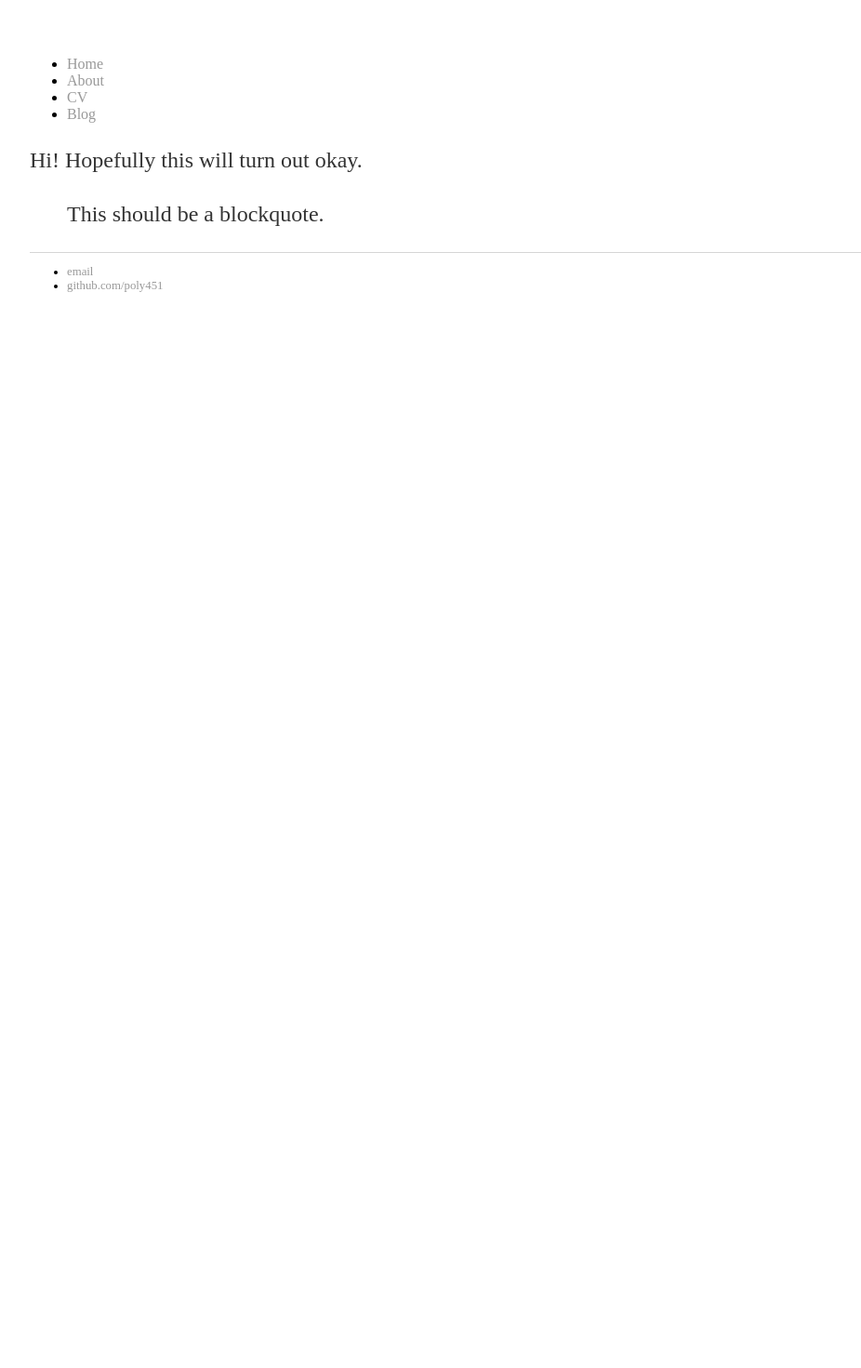
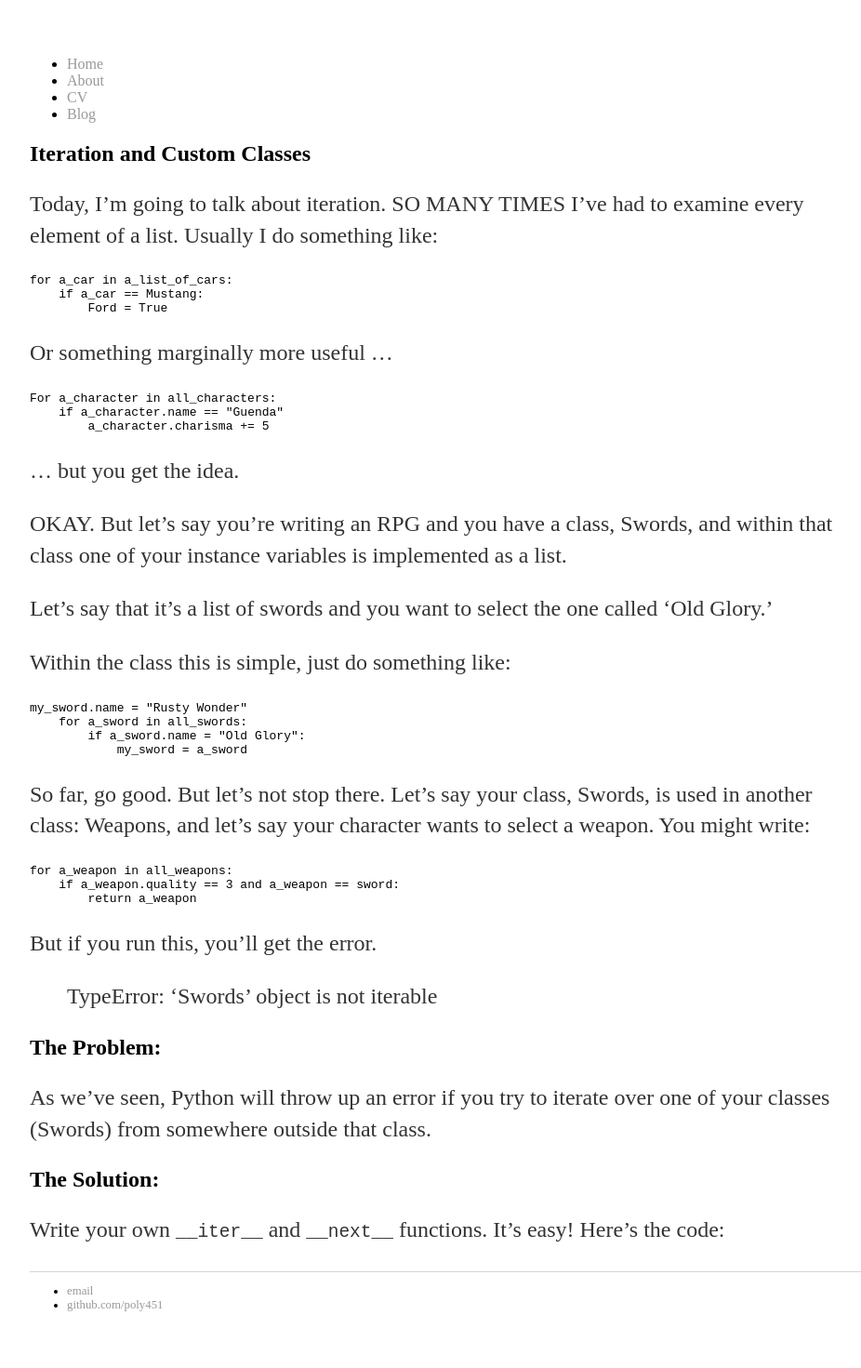
Before and after one commit to poly451/poly451.github.io, a Jekyll site: the page built from _posts/2019-04-28-this-is-an-experiment.md, in a window 1280 px wide. Shown: the whole page at 93% size, without its empty margins (160-1086 px from the left). Built offline with Jekyll 4.4.1, drawn with Linux system fonts in a browser that asks for light colours; before the commit the page ends 900 px from its top, so only the background shows below that.

Commit message:
Update 2019-04-28-this-is-an-experiment.md

````diff
--- a/_posts/2019-04-28-this-is-an-experiment.md
+++ b/_posts/2019-04-28-this-is-an-experiment.md
@@ -3,6 +3,53 @@ layout: exp01
 title: "Experimenting with css sheets"
 date: 2019-04-26
 ---
-Hi!
-Hopefully this will turn out okay.
-> This should be a blockquote.
+## Iteration and Custom Classes
+Today, I'm going to talk about iteration.
+SO MANY TIMES I've had to examine every element of a list. Usually I do something like:
+
+```python
+for a_car in a_list_of_cars:
+    if a_car == Mustang:
+        Ford = True
+```
+
+Or something marginally more useful ...
+
+```python
+For a_character in all_characters:
+    if a_character.name == "Guenda"
+        a_character.charisma += 5
+```
+
+... but you get the idea.
+
+OKAY. But let's say you're writing an RPG and you have a class, Swords, and within that class one of your instance variables is implemented as a list.
+
+Let's say that it's a list of swords and you want to select the one called 'Old Glory.'
+
+Within the class this is simple, just do something like:
+
+```python
+my_sword.name = "Rusty Wonder"
+    for a_sword in all_swords:
+        if a_sword.name = "Old Glory":
+            my_sword = a_sword
+```
+
+So far, go good. But let's not stop there. Let's say your class, Swords, is used in another class: Weapons, and let's say your character wants to select a weapon. You might write:
+
+```python
+for a_weapon in all_weapons:
+    if a_weapon.quality == 3 and a_weapon == sword:
+        return a_weapon
+```
+
+But if you run this, you'll get the error.
+
+>TypeError: 'Swords' object is not iterable
+
+## The Problem:
+As we've seen, Python will throw up an error if you try to iterate over one of your classes (Swords) from somewhere outside that class.
+
+## The Solution:
+Write your own `__iter__` and `__next__` functions. It's easy! Here's the code:
````
